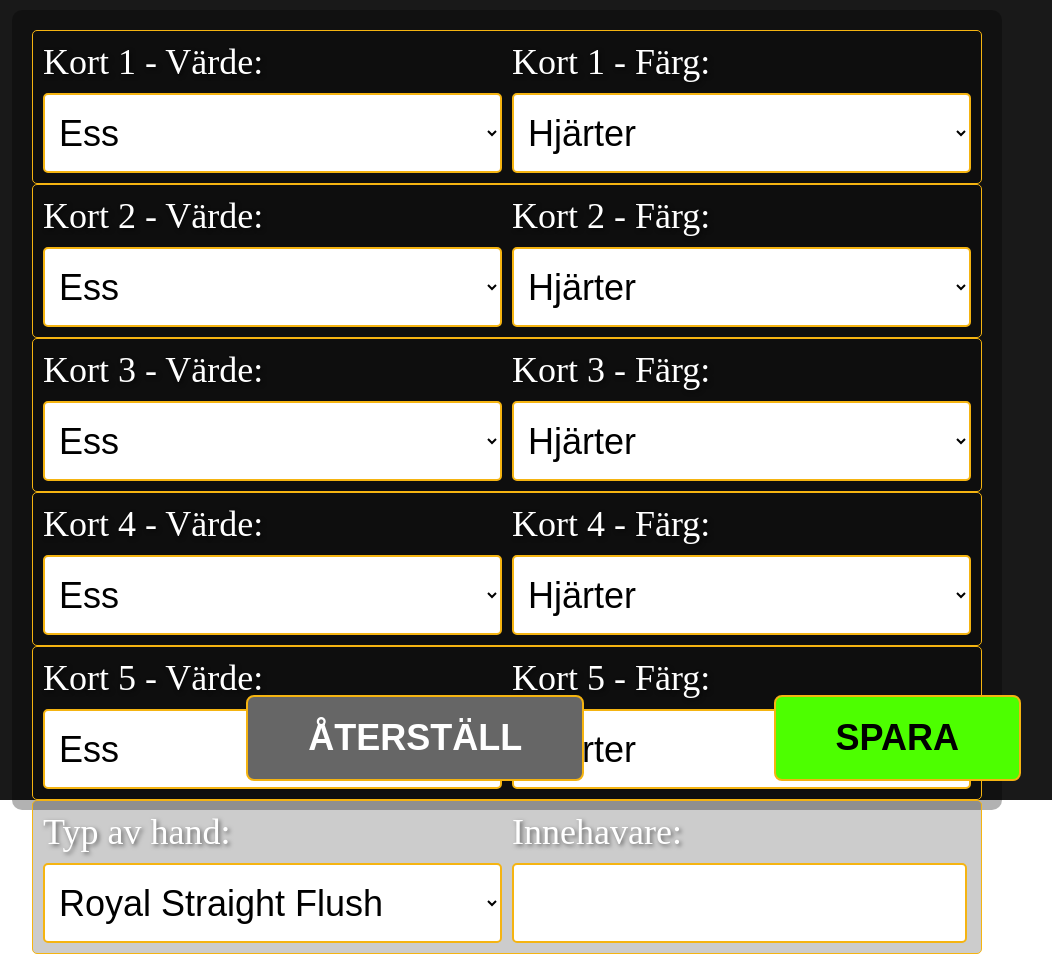
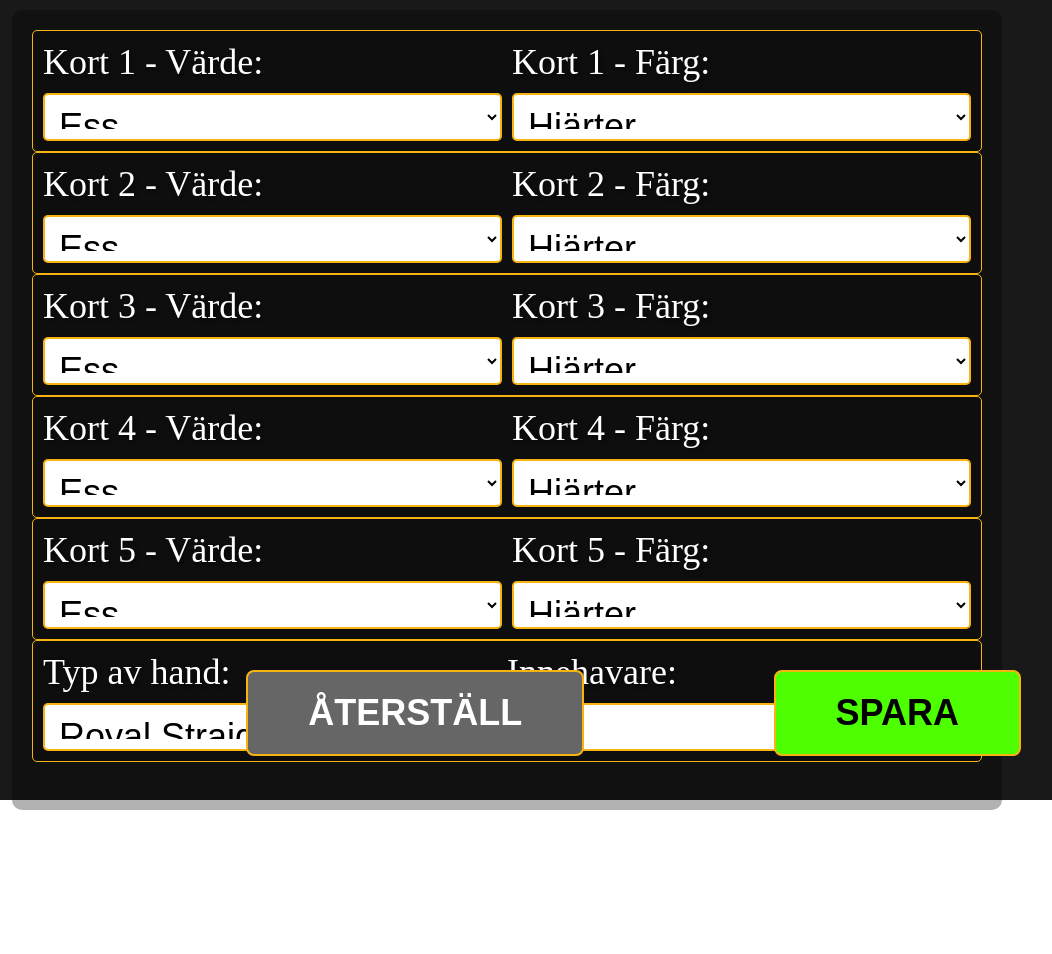
Before and after one commit to mcfrojd/high_hand, a plain HTML site: page admin.html in a window 1280 px wide. Shown: the whole page, without its empty margins (1-1053 px from the left). After the commit the page ends 810 px from the top, so only its background shows below. Drawn offline with Linux system fonts and the light colour scheme; no server answers.

Commit message:
fix height

```diff
--- a/css/admin.css
+++ b/css/admin.css
@@ -44,7 +44,7 @@ select {
     color: black;
     border: 2px solid #f5b411;
     cursor: pointer;
-    height: 80px;
+    height: 3rem;
 }
 
 select:hover {
@@ -98,13 +98,12 @@ label {
     border-radius: 5px;
     border: 2px solid #f5b411;
     background: white;
-    width: 94%;
-    height: 56px;
+    height: 1.5rem;
 }
 
 .admin-button-container {
     position: absolute;
-    bottom: 5px;
+    bottom: 30px;
     width: 94dvw;
     display: flex;
     justify-content: space-evenly;
--- a/css/main.css
+++ b/css/main.css
@@ -27,6 +27,7 @@ body::before {
     display: flex;
     flex-direction: column;
     justify-content: space-evenly;
+    overflow: hidden;
     z-index: 1;
 }
 
```
